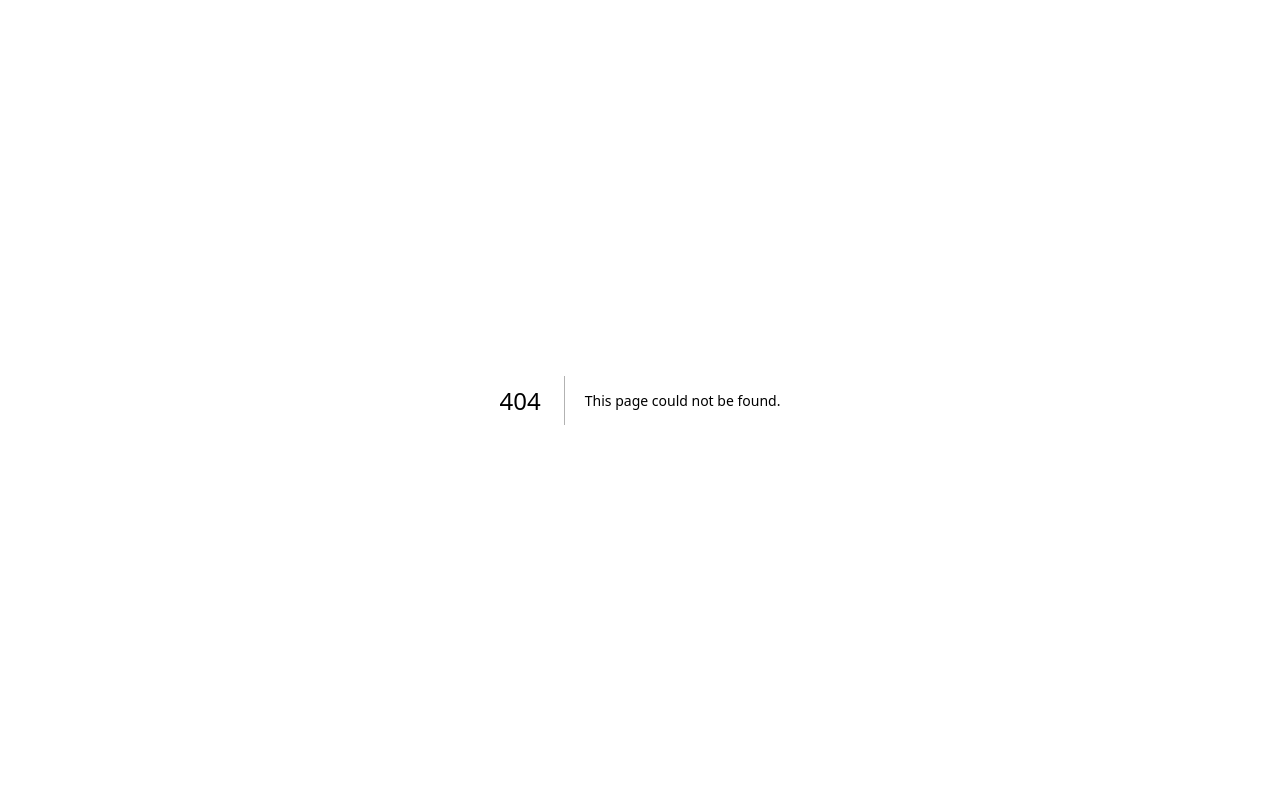
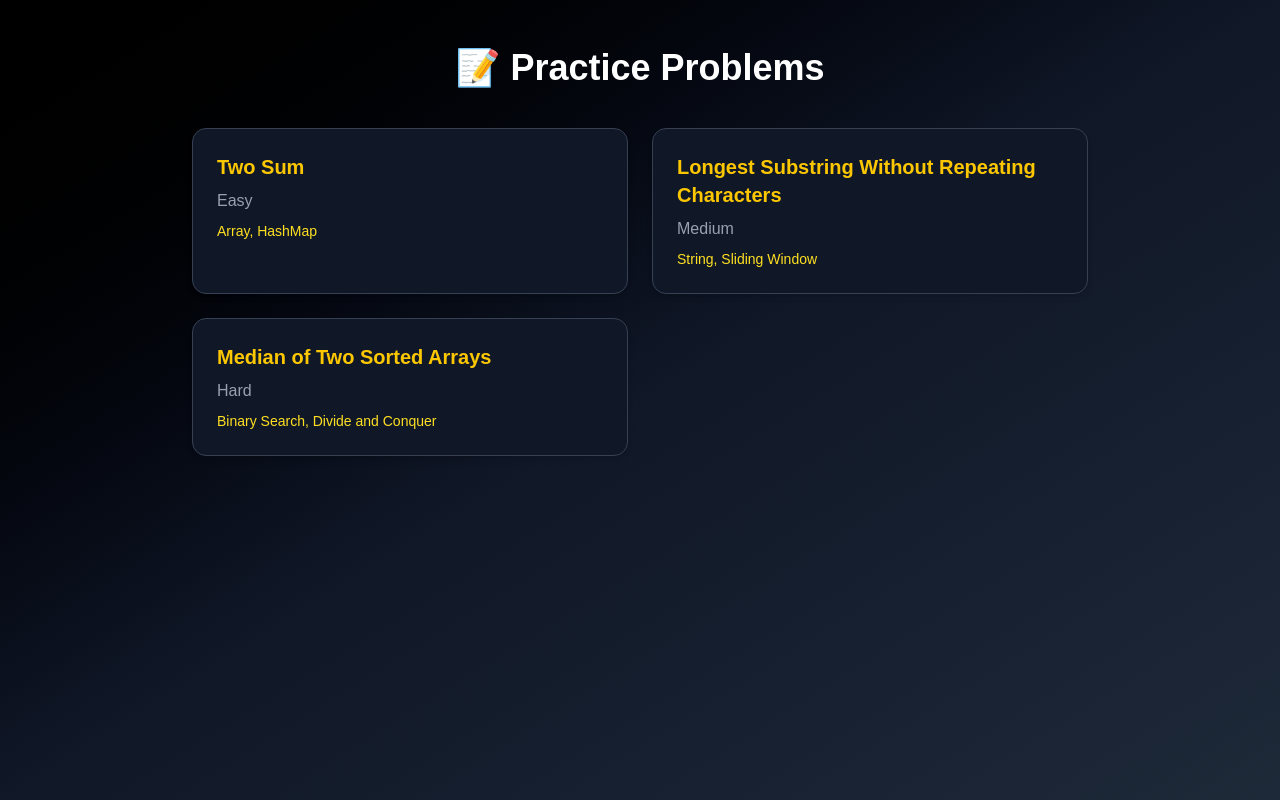
Before and after one commit to vikashkrdeveloper/CODEx-Website, a Next.js app: page /practice in a window 1280 px wide. Before the commit this address had no page. Built offline with nearby package versions, Linux system fonts and the light colour scheme.

Commit message:
creating a coding platform

```diff
--- /dev/null
+++ b/app/practice/page.tsx
@@ -0,0 +1,23 @@
+'use client';
+
+import ProblemCard from "@/components/practice/ProblemCard";
+
+const problems = [
+  { id: '1', title: 'Two Sum', difficulty: 'Easy', tags: ['Array', 'HashMap'] },
+  { id: '2', title: 'Longest Substring Without Repeating Characters', difficulty: 'Medium', tags: ['String', 'Sliding Window'] },
+  { id: '3', title: 'Median of Two Sorted Arrays', difficulty: 'Hard', tags: ['Binary Search', 'Divide and Conquer'] },
+];
+
+export default function PracticeHome() {
+  return (
+    <main className="min-h-screen bg-gradient-to-br from-black via-gray-900 to-gray-800 text-white px-6 py-12">
+      <h1 className="text-4xl font-bold text-center mb-10">📝 Practice Problems</h1>
+
+      <div className="max-w-4xl mx-auto grid gap-6 md:grid-cols-2">
+        {problems.map((problem) => (
+          <ProblemCard key={problem.id} {...problem} />
+        ))}
+      </div>
+    </main>
+  );
+}
--- a/app/resources/page.tsx
+++ b/app/resources/page.tsx
@@ -1,6 +1,6 @@
 'use client';
 
-import ResourceCard from "@/components/resources/ResourceCard";
+import ResourceCard from "@/components/TeamSection/resources/ResourceCard";
 
 const resources = [
   {
--- /dev/null
+++ b/components/practice/ProblemCard.tsx
@@ -0,0 +1,24 @@
+
+'use client';
+import React from 'react';
+import Link from 'next/link';
+
+interface ProblemCardProps {
+  id: string;
+  title: string;
+  difficulty: string;
+  tags: string[];
+}
+
+export default function ProblemCard({ id, title, difficulty, tags }: ProblemCardProps) {
+  return (
+    <Link
+      href={`/practice/${id}`}
+      className="block bg-gray-900 border border-gray-700 rounded-xl p-6 shadow-md hover:border-yellow-400 hover:shadow-yellow-500/30 transition"
+    >
+      <h2 className="text-xl font-bold text-yellow-400 mb-2">{title}</h2>
+      <p className="text-gray-400 mb-2">{difficulty}</p>
+      <div className="text-yellow-300 text-sm">{tags.join(', ')}</div>
+    </Link>
+  );
+}
```
Also changed, not shown: components/TeamSection/resources/ResourceCard.tsx (renamed from components/resources/ResourceCard.tsx).
